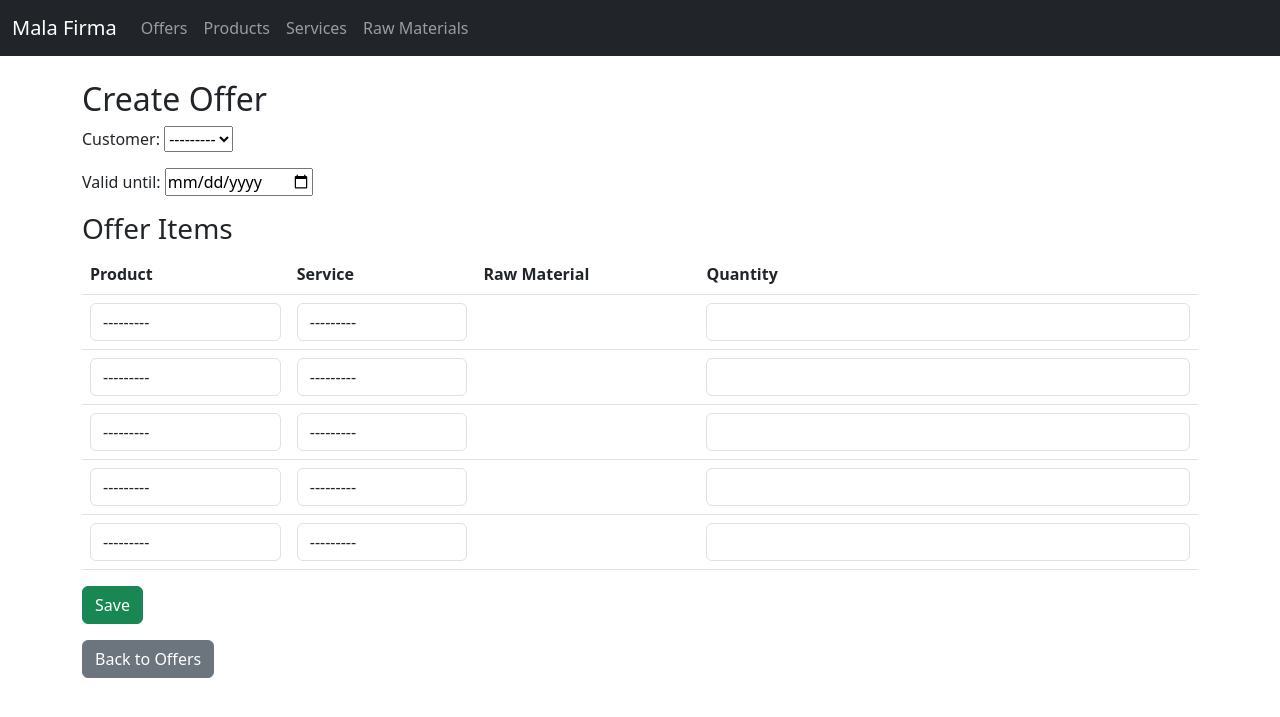
After one commit to peperomia/offers-calculator-django, a Django app: page /offers/new/ in a window 1280 px wide. The commit adds this page. Shown: the top 717 px of the page. Run offline with Django 5.2, Linux system fonts and the light colour scheme; data comes from the database, SQL or seed files in the repository; both versions use the stored data as it was after the commit; data that the repository does not hold is empty.

Commit message:
neke ispravke

```diff
--- a/offers/forms.py
+++ b/offers/forms.py
@@ -1,5 +1,5 @@
 from django import forms
-from .models import Product, Service, RawMaterial
+from .models import Product, Service, RawMaterial, Offer, OfferItem
 
 class ProductForm(forms.ModelForm):
     class Meta:
@@ -16,3 +16,30 @@ class RawMaterialForm(forms.ModelForm):
     class Meta:
         model = RawMaterial
         fields = ['name', 'description', 'unit_price', 'quantity_in_stock']
+
+class OfferForm(forms.ModelForm):
+    class Meta:
+        model = Offer
+        fields = ['customer', 'valid_until']
+        widgets = {'valid_until': forms.DateInput(attrs={'type': 'date'}),
+        }
+
+class OfferItemForm(forms.Form):
+    product = forms.ModelChoiceField(
+        queryset=Product.objects.all(),
+        required=False,
+        widget=forms.Select(attrs={"class": "form-control"}),
+    )
+    service = forms.ModelChoiceField(
+        queryset=Service.objects.all(),
+        required=False,
+        widget=forms.Select(attrs={"class": "form-control"}),
+    )
+    raw_mateiral = forms.ModelChoiceField(
+        queryset=RawMaterial.objects.all(),
+        required=False,
+        widget=forms.Select(attrs={"class": "form-control"}),
+    )
+    quantity = forms.IntegerField(
+        min_value=1, widget=forms.NumberInput(attrs={"class": "form-control"})
+    )
--- a/offers/models.py
+++ b/offers/models.py
@@ -38,4 +38,29 @@ class RawMaterial(models.Model):
     def __str__(self):
         return self.name
 
-# TODO: Offers
+class Offer(models.Model):
+    customer = models.ForeignKey(Customer, on_delete = models.CASCADE)
+    date_created = models.DateTimeField(auto_now_add=True) # stavi trenutni timestamp
+    valid_until = models.DateField()
+    total_cost = models.DecimalField(max_digits=10, decimal_places=2, default = 0.0)
+
+    def __str__(self):
+        return f'Offer {self.id} for {self.customer_name}'
+
+class OfferItem(models.Model):
+    offer = models.ForeignKey(Offer, on_delete=models.CASCADE, related_name = "items")
+    product = models.ForeignKey(Product, on_delete = models.CASCADE, null = True, blank=True)
+    service = models.ForeignKey(Service, on_delete = models.CASCADE, null = True, blank=True)
+    raw_material = models.ForeignKey(RawMaterial, on_delete = models.CASCADE, null = True, blank=True)
+    quantity = models.PositiveBigIntegerField(default=1)
+    cost = models.DecimalField(max_digits=10, decimal_places=2)
+
+    def __str__(self):
+        if self.product:
+            return f"{self.quantity} x {self.product.name}"
+        elif self.service:
+            return f"{self.quantity} x {self.service.name}"
+        elif self.raw_material:
+            return f"{self.quantity} x {self.raw_material.name}"
+        else:
+            return "Invalid Item"
--- a/offers/templates/base.html
+++ b/offers/templates/base.html
@@ -14,10 +14,10 @@
             <a class="navbar-brand" href="">Mala Firma</a>
             <div class="collapse navbar-collapse">
                 <ul class="navbar-nav">
-                    <li class="nav-item"><a class="nav-link" href="">Offers</a></li>
+                    <li class="nav-item"><a class="nav-link" href="{% url 'offer_list' %}">Offers</a></li>
                     <li class="nav-item"><a class="nav-link" href="{% url 'product_list' %}">Products</a></li>
                     <li class="nav-item"><a class="nav-link" href="{% url 'service_list' %}">Services</a></li>
-                    <li class="nav-item"><a class="nav-link" href="{% url 'rawMaterials_list' %}">RawMaterials</a></li>
+                    <li class="nav-item"><a class="nav-link" href="{% url 'raw_material_list' %}">Raw Materials</a></li>
                 </ul>
             </div>
         </div>
--- /dev/null
+++ b/offers/templates/offer_form.html
@@ -0,0 +1,34 @@
+{% extends 'base.html' %}
+{% block content %}
+<h2>Create Offer</h2>
+<form method="post">
+    {% csrf_token %}
+    {{ form.as_p }}
+
+    <h3>Offer Items</h3>
+    {{ formset.management_form }}
+    <table class="table">
+        <thead>
+            <tr>
+                <th>Product</th>
+                <th>Service</th>
+                <th>Raw Material</th>
+                <th>Quantity</th>
+            </tr>
+        </thead>
+        <tbody>
+            {% for form in formset %}
+            <tr>
+                <td>{{ form.product }}</td>
+                <td>{{ form.service }}</td>
+                <td>{{ form.raw_material }}</td>
+                <td>{{ form.quantity }}</td>
+            </tr>
+            {% endfor %}
+        </tbody>
+    </table>
+
+    <button type="submit" class="btn btn-success">Save</button>
+</form>
+<a href="{% url 'offer_list' %}" class="btn btn-secondary mt-3">Back to Offers</a>
+{% endblock %}
--- a/offers/urls.py
+++ b/offers/urls.py
@@ -10,7 +10,12 @@ urlpatterns = [
     path("services/", views.service_list, name="service_list"),
     path("services/new/", views.service_create, name="service_create"),
 
-    # RawMaterials
-    path("rawMaterials/", views.rawMaterials_list, name = "rawMaterials_list"),
-    path("rawMaterials/new", views.rawMaterials_create, name = "rawMaterials_create")
+    # Raw Materials
+    path("raw-materials/", views.raw_material_list, name="raw_material_list"),
+    path("raw-materials/new/", views.raw_material_create, name="raw_material_create"),
+
+    # Offers
+    path("", views.offer_list, name="offer_list"),
+    path("offers/new/", views.offer_create, name="offer_create"),
+    path("offers/<int:pk>/", views.offer_detail, name="offer_detail")
 ]
--- a/offers/views.py
+++ b/offers/views.py
@@ -1,6 +1,7 @@
 from django.shortcuts import render, redirect
-from .models import Product, Service, RawMaterial
-from .forms import ProductForm, ServiceForm, RawMaterialForm
+from django.forms import formset_factory
+from .models import Product, Service, RawMaterial, Offer, OfferItem
+from .forms import ProductForm, ServiceForm, RawMaterialForm, OfferForm, OfferItemForm
 
 
 # Product views
@@ -38,19 +39,79 @@ def service_create(request):
 
     return render(request, "service_form.html", {"form": form})
 
-# RawMaterials views
-def rawMaterials_list(request):
-    rawMaterials = RawMaterial.objects.all()
-    return render(request, "rawMaterials_list.html", {"rawMaterials": rawMaterials})
+
+# RawMaterial views
+def raw_material_list(request):
+    materials = RawMaterial.objects.all()
+    return render(request, "raw_material_list.html", {"materials": materials})
 
 
-def rawMaterials_create(request):
+def raw_material_create(request):
     if request.method == "POST":
         form = RawMaterialForm(request.POST)
         if form.is_valid():
             form.save()
-            return redirect("rawMaterials_list")
+            return redirect("raw_material_list")
     else:
         form = RawMaterialForm()
 
-    return render(request, "rawMaterials_form.html", {"form": form})
+    return render(request, "raw_material_form.html", {"form": form})
+
+
+# Offer views
+def offer_list(request):
+    offers = Offer.objects.all()
+    return render(request, "offer_list.html", {"offers": offers})
+
+
+def offer_create(request):
+    OfferItemFormSet = formset_factory(OfferItemForm, extra=5)
+
+    if request.method == "POST":
+        form = OfferForm(request.POST)
+        formset = OfferItemFormSet(request.POST)
+
+        if form.is_valid() and formset.is_valid():
+            offer = form.save(commit=False)  # commit=False -> nemoj spremiti u bazu
+            offer.save()
+
+            total_cost = 0
+            for offer_item in formset:
+                product = offer_item.cleaned_data.get("product")
+                service = offer_item.cleaned_data.get("service")
+                raw_material = offer_item.cleaned_data.get("raw_material")
+                quantity = offer_item.cleaned_data.get("quantity")
+
+                if product or service or raw_material:
+                    if product:
+                        cost = product.base_price * quantity
+                    elif service:
+                        cost = service.service_rate * quantity
+                    elif raw_material:
+                        cost = raw_material.unit_price * quantity
+
+                    total_cost += cost
+
+                    OfferItem.objects.create(
+                        offer=offer,
+                        product=product,
+                        service=service,
+                        raw_material=raw_material,
+                        quantity=quantity,
+                        cost=cost,
+                    )
+
+            offer.total_cost = total_cost
+            offer.save()
+
+            return redirect("offer_list")
+    else:
+        form = OfferForm()
+        formset = OfferItemFormSet()
+
+    return render(request, "offer_form.html", {"form": form, "formset": formset})
+
+def offer_detail(request, pk):
+    offer = Offer.objects.get(pk=pk)
+    items = OfferItem.objects.filter(offer=offer)
+    return render(request, "offer_detail.html", {"offer": offer, "items": items})
```
Also changed, not shown: offers/templates/offer_detail.html (added, +39 -0 lines), offers/templates/offer_list.html (added, +12 -0 lines), db.sqlite3, offers/migrations/0002_offer_offeritem.py (added), offers/migrations/0003_alter_offer_date_created.py (added), offers/templates/raw_material_form.html (renamed from offers/templates/rawMaterials_form.html), offers/templates/raw_material_list.html (renamed from offers/templates/rawMaterials_list.html).
